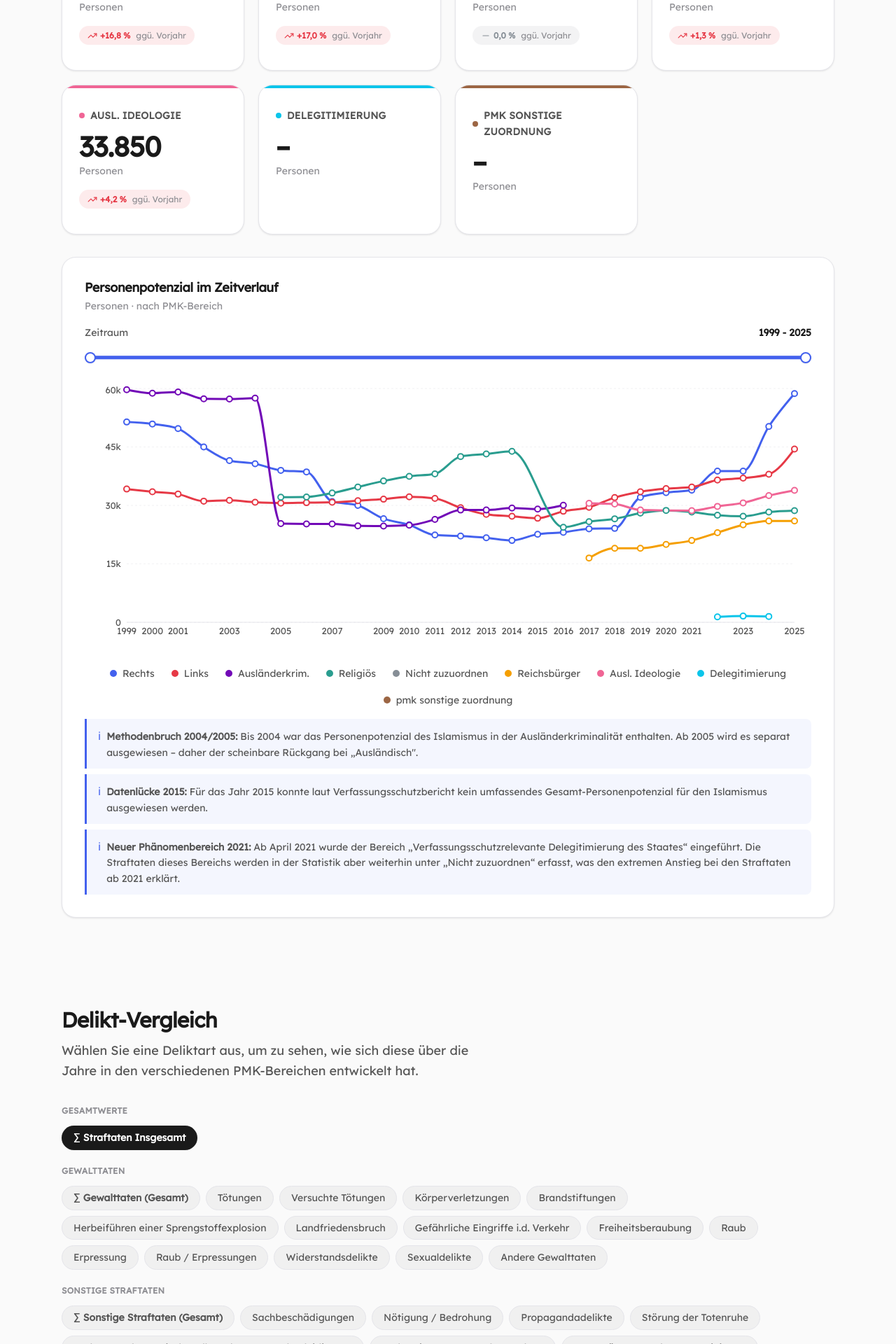
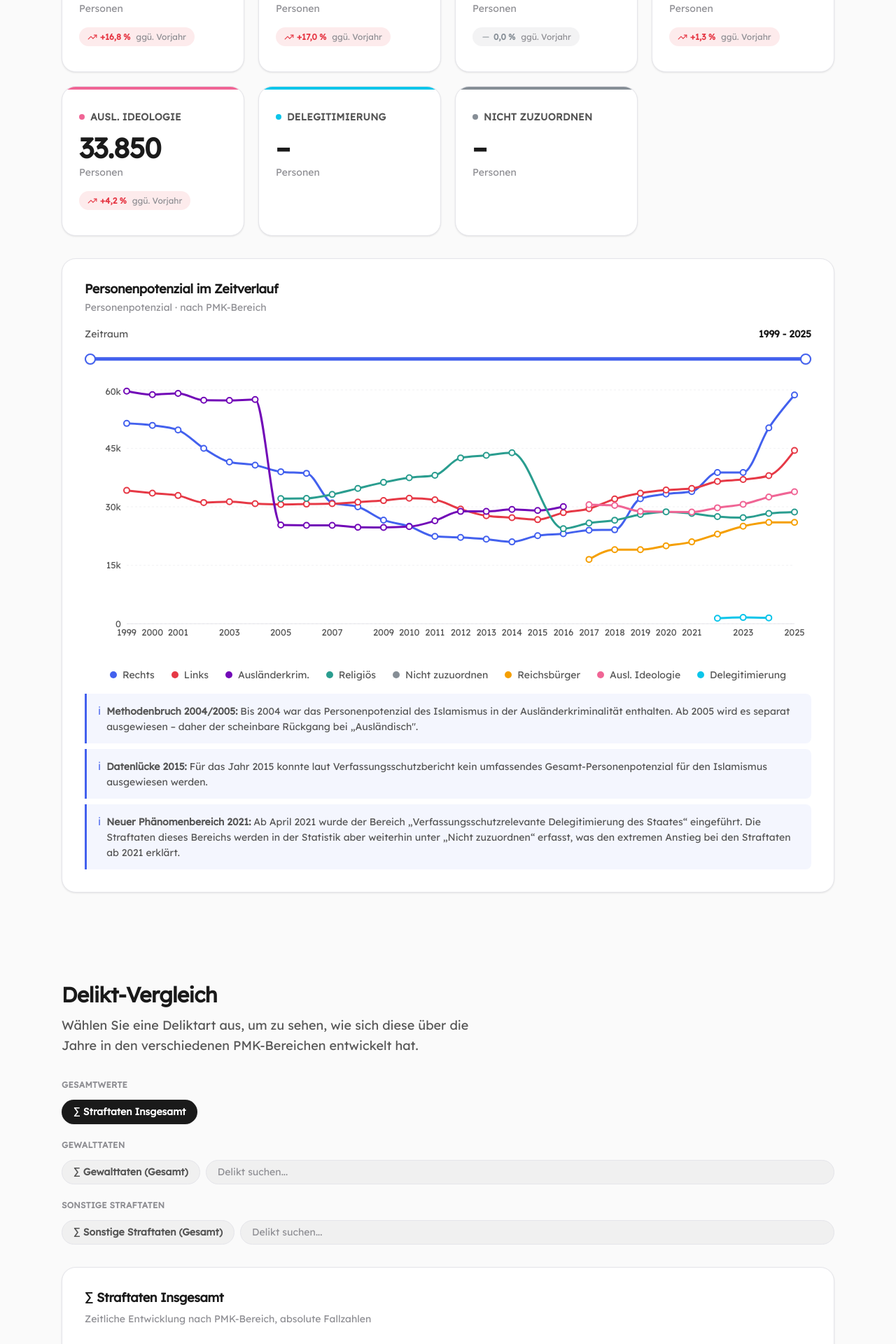
Before and after one commit to dstN/vsgraph, a Next.js app: page / in a window 1280 px wide. Shown: the part 820-2740 px from the top of the page at 70% size. Built offline with nearby package versions, Linux system fonts and the light colour scheme.

Commit message:
feat: simplify PMK dashboards and clean up controls

```diff
--- a/src/components/dashboard/DeliktVergleich.tsx
+++ b/src/components/dashboard/DeliktVergleich.tsx
@@ -54,6 +54,75 @@ interface DeliktVergleichProps {
 
 const YEAR_MIN = 1999;
 const YEAR_MAX = 2025;
+
+function normalizeSearchTerm(value: string): string {
+  return value
+    .toLowerCase()
+    .replace(/ä/g, "ae")
+    .replace(/ö/g, "oe")
+    .replace(/ü/g, "ue")
+    .replace(/ß/g, "ss")
+    .trim();
+}
+
+function getFuzzyScore(query: string, candidate: string): number {
+  if (!query) return -1;
+
+  const normalizedQuery = normalizeSearchTerm(query);
+  const normalizedCandidate = normalizeSearchTerm(candidate);
+
+  if (!normalizedQuery) return -1;
+
+  if (normalizedCandidate.includes(normalizedQuery)) {
+    return 1000 - (normalizedCandidate.length - normalizedQuery.length);
+  }
+
+  let queryIndex = 0;
+  let score = 0;
+  let lastMatchIndex = -2;
+
+  for (let i = 0; i < normalizedCandidate.length; i++) {
+    if (normalizedCandidate[i] === normalizedQuery[queryIndex]) {
+      score += i === lastMatchIndex + 1 ? 4 : 1;
+      lastMatchIndex = i;
+      queryIndex += 1;
+      if (queryIndex === normalizedQuery.length) {
+        break;
+      }
+    }
+  }
+
+  if (queryIndex !== normalizedQuery.length) {
+    return -1;
+  }
+
+  return score;
+}
+
+function findBestDeliktMatch(
+  query: string,
+  options: DeliktOption[]
+): DeliktOption | null {
+  const trimmedQuery = query.trim();
+  if (!trimmedQuery) return null;
+
+  let best: DeliktOption | null = null;
+  let bestScore = -1;
+
+  for (const option of options) {
+    const score = Math.max(
+      getFuzzyScore(trimmedQuery, option.label),
+      getFuzzyScore(trimmedQuery, option.key)
+    );
+
+    if (score > bestScore) {
+      bestScore = score;
+      best = option;
+    }
+  }
+
+  return bestScore >= 0 ? best : null;
+}
 
 // ═══════════════════════════════════════════════════════
 // Tooltip-Komponente
@@ -194,6 +263,8 @@ export default function DeliktVergleich({ data }: DeliktVergleichProps) {
   const [selectedDelikt, setSelectedDelikt] = useState<string>(() => {
     return deliktOptions[0]?.key ?? "straftaten_insgesamt";
   });
+  const [gewaltSearch, setGewaltSearch] = useState<string>("");
+  const [sonstigeSearch, setSonstigeSearch] = useState<string>("");
   const [startYear, setStartYear] = useState<number>(YEAR_MIN);
   const [endYear, setEndYear] = useState<number>(YEAR_MAX);
   const [isRangeMoving, setIsRangeMoving] = useState<boolean>(false);
@@ -308,15 +379,22 @@ export default function DeliktVergleich({ data }: DeliktVergleichProps) {
     return groups;
   }, [deliktOptions]);
 
+  const gesamtOptions = groupedOptions.gesamt;
+  const gewaltSummary = groupedOptions.gewalttaten.find((o) => o.isSummary);
+  const gewaltDetails = groupedOptions.gewalttaten.filter((o) => !o.isSummary);
+  const sonstigeSummary = groupedOptions.sonstige_straftaten.find((o) => o.isSummary);
+  const sonstigeDetails = groupedOptions.sonstige_straftaten.filter(
+    (o) => !o.isSummary
+  );
+
+  const selectedGewaltDetail =
+    gewaltDetails.find((o) => o.key === selectedDelikt) ?? null;
+  const selectedSonstigeDetail =
+    sonstigeDetails.find((o) => o.key === selectedDelikt) ?? null;
+
   // (Tooltip wurde nach außerhalb der Komponente verschoben)
 
   // ── Render ───────────────────────────────────────────
-  const categoryLabels: Record<DeliktCategory, string> = {
-    gewalttaten: "Gewalttaten",
-    sonstige_straftaten: "Sonstige Straftaten",
-    gesamt: "Gesamtwerte",
-  };
-
   const startPercent =
     ((startYear - YEAR_MIN) / (YEAR_MAX - YEAR_MIN)) * 100;
   const endPercent = ((endYear - YEAR_MIN) / (YEAR_MAX - YEAR_MIN)) * 100;
@@ -334,25 +412,16 @@ export default function DeliktVergleich({ data }: DeliktVergleichProps) {
         </div>
 
         {/* Filter-Pills: gruppiert nach Kategorie */}
-        <div className="filterArea" role="radiogroup" aria-label="Deliktart auswählen">
-          {(
-            Object.entries(groupedOptions) as [DeliktCategory, DeliktOption[]][]
-          )
-            .filter(([, options]) => options.length > 0)
-            .map(([category, options]) => (
-              <div key={category}>
-                <div className="filterGroupLabel">
-                  {categoryLabels[category]}
-                </div>
-                <div className="pillGroup">
-                  {options.map((option) => (
+        <div className="filterArea" aria-label="Deliktart auswählen">
+          <div>
+            <div className="filterGroupLabel">Gesamtwerte</div>
+            <div className="pillGroup pillGroupCompact">
+              {gesamtOptions.map((option) => (
                 <button
                   key={option.key}
-                      className={`pill ${option.isSummary ? "pillSummary" : ""}`}
+                  className="pill pillSummary"
                   data-active={selectedDelikt === option.key}
                   onClick={() => handlePillClick(option.key)}
-                      role="radio"
-                      aria-checked={selectedDelikt === option.key}
                   title={option.label}
                 >
                   {option.label}
@@ -360,7 +429,86 @@ export default function DeliktVergleich({ data }: DeliktVergleichProps) {
               ))}
             </div>
           </div>
+
+          <div>
+            <div className="filterGroupLabel">Gewalttaten</div>
+            <div className="pillGroup pillGroupCompact">
+              {gewaltSummary && (
+                <button
+                  className="pill pillSummary"
+                  data-active={selectedDelikt === gewaltSummary.key}
+                  onClick={() => {
+                    handlePillClick(gewaltSummary.key);
+                    setGewaltSearch("");
+                  }}
+                  title={gewaltSummary.label}
+                >
+                  {gewaltSummary.label}
+                </button>
+              )}
+              <input
+                className={`pill pillSearchInput ${selectedGewaltDetail ? "pillSearchInputActive" : ""}`}
+                type="search"
+                list="gewalttaten-detail-options"
+                placeholder="Delikt suchen..."
+                value={gewaltSearch}
+                onChange={(event) => {
+                  const next = event.target.value;
+                  setGewaltSearch(next);
+                  const match = findBestDeliktMatch(next, gewaltDetails);
+                  if (match) {
+                    setSelectedDelikt(match.key);
+                  }
+                }}
+                aria-label="Gewaltdelikt suchen"
+              />
+              <datalist id="gewalttaten-detail-options">
+                {gewaltDetails.map((option) => (
+                  <option key={option.key} value={option.label} />
                 ))}
+              </datalist>
+            </div>
+          </div>
+
+          <div>
+            <div className="filterGroupLabel">Sonstige Straftaten</div>
+            <div className="pillGroup pillGroupCompact">
+              {sonstigeSummary && (
+                <button
+                  className="pill pillSummary"
+                  data-active={selectedDelikt === sonstigeSummary.key}
+                  onClick={() => {
+                    handlePillClick(sonstigeSummary.key);
+                    setSonstigeSearch("");
+                  }}
+                  title={sonstigeSummary.label}
+                >
+                  {sonstigeSummary.label}
+                </button>
+              )}
+              <input
+                className={`pill pillSearchInput ${selectedSonstigeDetail ? "pillSearchInputActive" : ""}`}
+                type="search"
+                list="sonstige-detail-options"
+                placeholder="Delikt suchen..."
+                value={sonstigeSearch}
+                onChange={(event) => {
+                  const next = event.target.value;
+                  setSonstigeSearch(next);
+                  const match = findBestDeliktMatch(next, sonstigeDetails);
+                  if (match) {
+                    setSelectedDelikt(match.key);
+                  }
+                }}
+                aria-label="Sonstige Straftat suchen"
+              />
+              <datalist id="sonstige-detail-options">
+                {sonstigeDetails.map((option) => (
+                  <option key={option.key} value={option.label} />
+                ))}
+              </datalist>
+            </div>
+          </div>
         </div>
 
         {/* Chart */}
--- a/src/components/dashboard/Personenpotenzial.tsx
+++ b/src/components/dashboard/Personenpotenzial.tsx
@@ -15,8 +15,6 @@
 import { useState, useMemo } from "react";
 import { motion, AnimatePresence } from "motion/react";
 import type { PmkDataset, ViewMode } from "@/types/pmk";
-import { POPULATION_BY_YEAR } from "@/lib/constants";
-import { perCapita, violenceShare } from "@/lib/calculations";
 import ViewSwitcher from "./ViewSwitcher";
 import KpiCard from "./KpiCard";
 import PersonenpotenzialChart from "./PersonenpotenzialChart";
@@ -61,11 +59,6 @@ export default function Personenpotenzial({ data }: PersonenpotenzialProps) {
           )
         : null;
 
-      const popCurrent = POPULATION_BY_YEAR[latestYear];
-      const popPrevious = previousYear
-        ? POPULATION_BY_YEAR[previousYear]
-        : null;
-
       let value: number | null = null;
       let prevValue: number | null = null;
 
@@ -75,36 +68,9 @@ export default function Personenpotenzial({ data }: PersonenpotenzialProps) {
           prevValue = previous?.personenpotenzial?.absolut_gesamt ?? null;
           break;
 
-        case "perCapita":
-          value = current?.personenpotenzial?.absolut_gesamt != null && popCurrent != null
-            ? perCapita(
-                current.personenpotenzial.absolut_gesamt,
-                popCurrent
-              )
-            : null;
-          prevValue = previous?.personenpotenzial?.absolut_gesamt != null && popPrevious != null
-            ? perCapita(
-                previous.personenpotenzial.absolut_gesamt,
-                popPrevious
-              )
-            : null;
-          break;
-
-        case "threatLevel":
-          value =
-            current?.personenpotenzial?.davon_gewaltorientiert != null
-              ? violenceShare(
-                  current.personenpotenzial.davon_gewaltorientiert,
-                  current.personenpotenzial.absolut_gesamt ?? 1
-                )
-              : null;
-          prevValue =
-            previous?.personenpotenzial?.davon_gewaltorientiert != null
-              ? violenceShare(
-                  previous.personenpotenzial.davon_gewaltorientiert,
-                  previous.personenpotenzial.absolut_gesamt ?? 1
-                )
-              : null;
+        case "violencePotential":
+          value = current?.personenpotenzial?.davon_gewaltorientiert ?? null;
+          prevValue = previous?.personenpotenzial?.davon_gewaltorientiert ?? null;
           break;
       }
 
@@ -143,7 +109,6 @@ export default function Personenpotenzial({ data }: PersonenpotenzialProps) {
                 area={kpi.area}
                 value={kpi.value}
                 previousValue={kpi.prevValue}
-                viewMode={viewMode}
                 index={index}
               />
             ))}
--- a/src/components/dashboard/PersonenpotenzialChart.tsx
+++ b/src/components/dashboard/PersonenpotenzialChart.tsx
@@ -19,35 +19,24 @@ import {
   Tooltip,
 } from "recharts";
 import { getPmkColor, getPmkLabel } from "@/lib/constants";
-import { formatNumber, formatPerCapita, formatPercent } from "@/lib/formatters";
+import { formatNumber } from "@/lib/formatters";
 import type { PmkDataset, ViewMode } from "@/types/pmk";
-import { perCapita, violenceShare } from "@/lib/calculations";
-import { POPULATION_BY_YEAR } from "@/lib/constants";
 import "./personenpotenzial-chart.css";
 
 const CustomTooltip = ({
   active,
   payload,
   label,
-  viewMode,
 }: {
   active?: boolean;
   payload?: Array<{ dataKey: string; value: number | null; fill: string }>;
   label?: string;
-  viewMode: ViewMode;
 }) => {
   if (!active || !payload?.length) return null;
 
   const formatValue = (v: number | null) => {
     if (v === null) return "–";
-    switch (viewMode) {
-      case "perCapita":
-        return formatPerCapita(v);
-      case "threatLevel":
-        return formatPercent(v);
-      default:
-        return formatNumber(v);
-    }
+    return formatNumber(v);
   };
 
   return (
@@ -124,7 +113,6 @@ export default function PersonenpotenzialChart({
 
     return years.map((year) => {
       const point: ChartPoint = { label: String(year) };
-      const pop = POPULATION_BY_YEAR[year];
 
       for (const area of areas) {
         const entry = data.find(
@@ -140,21 +128,8 @@ export default function PersonenpotenzialChart({
           case "absolute":
             point[area] = entry.personenpotenzial?.absolut_gesamt ?? null;
             break;
-          case "perCapita":
-            point[area] =
-              pop && entry.personenpotenzial?.absolut_gesamt != null
-                ? perCapita(entry.personenpotenzial.absolut_gesamt, pop)
-                : null;
-            break;
-          case "threatLevel":
-            point[area] =
-              entry.personenpotenzial?.davon_gewaltorientiert != null &&
-              entry.personenpotenzial?.absolut_gesamt != null
-                ? violenceShare(
-                    entry.personenpotenzial.davon_gewaltorientiert,
-                    entry.personenpotenzial.absolut_gesamt
-                  )
-                : null;
+          case "violencePotential":
+            point[area] = entry.personenpotenzial?.davon_gewaltorientiert ?? null;
             break;
         }
       }
@@ -179,21 +154,12 @@ export default function PersonenpotenzialChart({
 
   // ── Formatter für Y-Achse ──────────────
 
-  const yAxisFormatter = (v: number) => {
-    switch (viewMode) {
-      case "perCapita":
-        return `${v}`;
-      case "threatLevel":
-        return `${v}%`;
-      default:
-        return v >= 1000 ? `${(v / 1000).toFixed(0)}k` : String(v);
-    }
-  };
+  const yAxisFormatter = (v: number) =>
+    v >= 1000 ? `${(v / 1000).toFixed(0)}k` : String(v);
 
   const yAxisLabels: Record<ViewMode, string> = {
-    absolute: "Personen",
-    perCapita: "pro 100.000 EW",
-    threatLevel: "% gewaltorientiert",
+    absolute: "Personenpotenzial",
+    violencePotential: "Gewaltpotenzial",
   };
 
   const startPercent =
@@ -307,7 +273,7 @@ export default function PersonenpotenzialChart({
               width={52}
             />
             <Tooltip
-              content={<CustomTooltip viewMode={viewMode} />}
+              content={<CustomTooltip />}
               cursor={{
                 stroke: "var(--color-border)",
                 strokeWidth: 1,
--- a/src/components/dashboard/ViewSwitcher.tsx
+++ b/src/components/dashboard/ViewSwitcher.tsx
@@ -20,18 +20,13 @@ interface ViewOption {
 const VIEW_OPTIONS: ViewOption[] = [
   {
     value: "absolute",
-    label: "Absolut",
-    description: "Absolute Personenzahlen",
+    label: "Personenpotenzial",
+    description: "Absolutes Personenpotenzial",
   },
   {
-    value: "perCapita",
-    label: "Pro 100k",
-    description: "Pro 100.000 Einwohner",
-  },
-  {
-    value: "threatLevel",
-    label: "Bedrohungslage",
-    description: "Anteil Gewaltorientierter",
+    value: "violencePotential",
+    label: "Gewaltpotenzial",
+    description: "Absolut gewaltorientierte Personen",
   },
 ];
 
--- a/src/components/dashboard/delikt-vergleich.css
+++ b/src/components/dashboard/delikt-vergleich.css
@@ -46,6 +46,10 @@
   margin-bottom: var(--space-5);
 }
 
+.pillGroupCompact {
+  align-items: center;
+}
+
 .pill {
   display: inline-flex;
   align-items: center;
@@ -87,6 +91,26 @@
 
 .pillSummary {
   font-weight: var(--font-weight-semibold);
+}
+
+.pillSearchInput {
+  min-width: min(26rem, 100%);
+  flex: 1 1 18rem;
+  width: 100%;
+  -webkit-appearance: none;
+  appearance: none;
+  font-family: inherit;
+}
+
+.pillSearchInput::placeholder {
+  color: var(--color-text-muted);
+}
+
+.pillSearchInputActive {
+  background: var(--color-bg-pill-active);
+  color: var(--color-text-pill-active);
+  border-color: transparent;
+  box-shadow: var(--shadow-sm);
 }
 
 /* ── Chart Container ───────────────────────────────── */
--- a/src/components/dashboard/view-switcher.css
+++ b/src/components/dashboard/view-switcher.css
@@ -6,11 +6,15 @@
   display: flex;
   justify-content: center;
   margin-bottom: var(--space-8);
+  width: 100%;
+  overflow-x: auto;
+  padding-bottom: 2px;
 }
 
 .viewSwitcher {
   position: relative;
   display: inline-flex;
+  flex-shrink: 0;
   align-items: center;
   background: var(--color-bg-pill);
   border-radius: var(--radius-pill);
@@ -61,7 +65,7 @@
 
 @media (max-width: 480px) {
   .viewSwitcherButton {
-    padding: var(--space-2) var(--space-3);
+    padding: var(--space-2) var(--space-2);
     font-size: var(--font-size-xs);
   }
 }
--- a/src/lib/constants.ts
+++ b/src/lib/constants.ts
@@ -178,6 +178,7 @@ const AREA_CANONICAL_MAP: Record<string, string> = {
   // Sonstige / Nicht zuzuordnen
   "PMK-sonstige Zuordnung":     "PMK - nicht zuzuordnen",
   "pmk_ohne_zuordnung":         "PMK - nicht zuzuordnen",
+  "pmk_sonstige_zuordnung":     "PMK - nicht zuzuordnen",
   "PMK-Sonstige":               "PMK - nicht zuzuordnen",
 };
 
--- a/src/types/pmk.ts
+++ b/src/types/pmk.ts
@@ -62,7 +62,9 @@ export type PmkDataset = PmkDataEntry[];
 
 // ── UI-State Typen ────────────────────────────────────
 
-export type ViewMode = "absolute" | "perCapita" | "threatLevel";
+export type ViewMode =
+  | "absolute"
+  | "violencePotential";
 
 /**
  * Da die Delikt-Keys dynamisch sind, ist DeliktKey ein string.
```
Also changed, not shown: src/components/dashboard/KpiCard.tsx (+20 -53 lines). Lines whose indentation alone changed are shown as unchanged.
